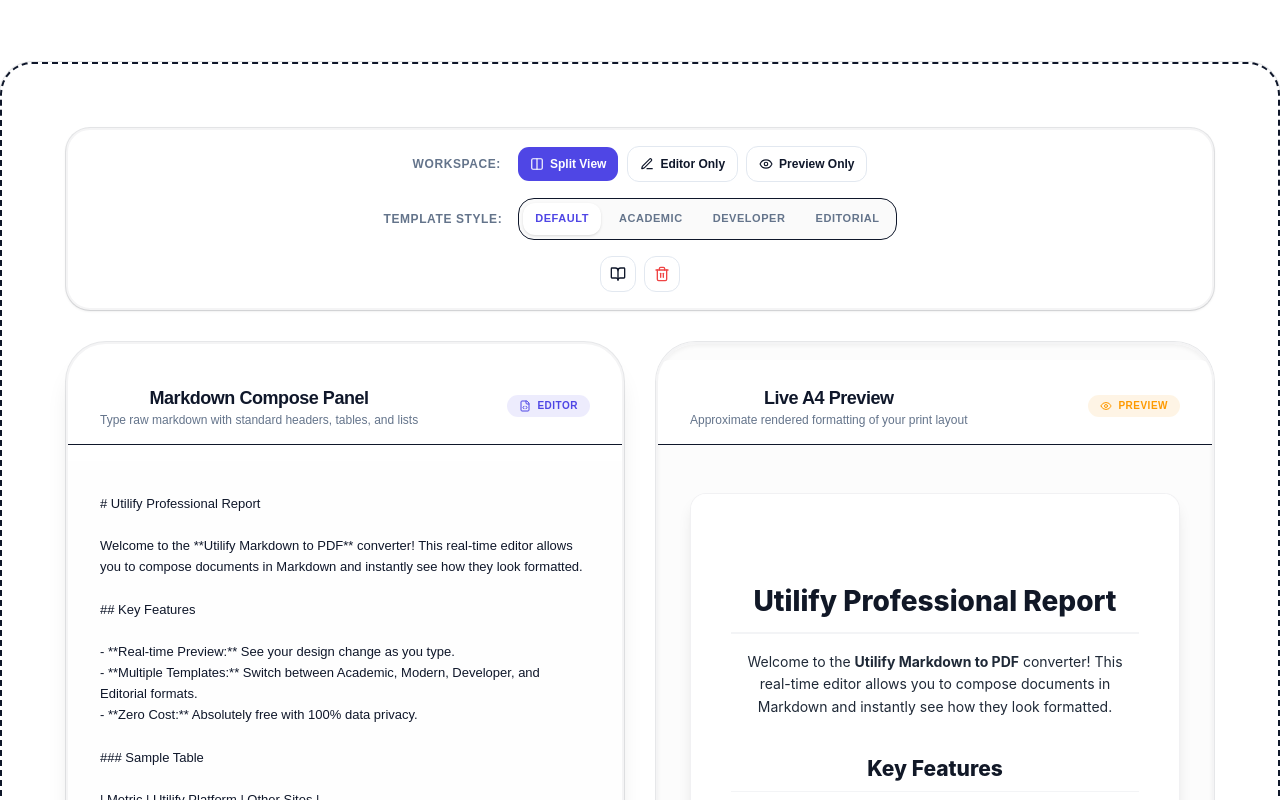
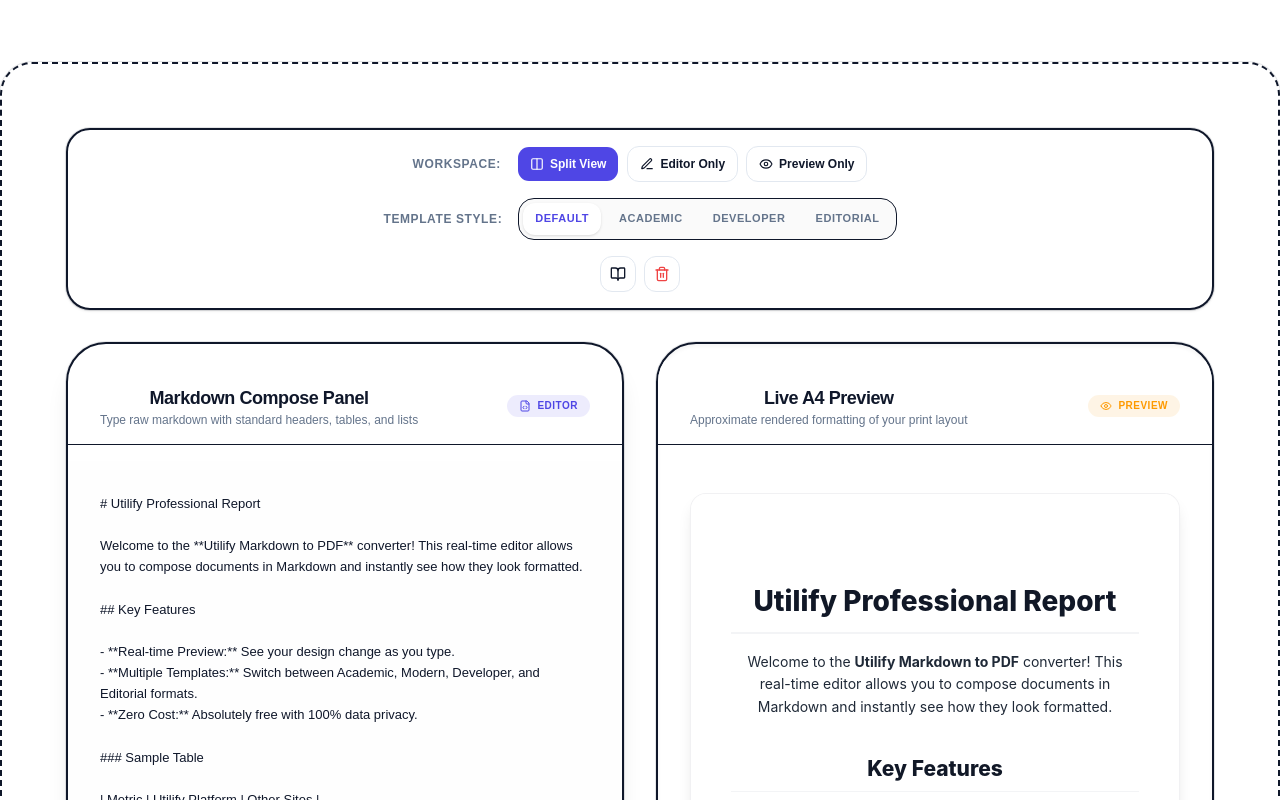
Before and after one commit to vaibhavdeshmukhdeveloper/the-utilify, a Next.js app: page /markdown-to-pdf in a window 1280 px wide. Shown: the part 300-1100 px from the top of the page. Built offline with nearby package versions, Linux system fonts and the light colour scheme.

Commit message:
style: enable class-based dark variant in Tailwind v4 and clean up markdown-to-pdf cards

```diff
--- a/src/app/globals.css
+++ b/src/app/globals.css
@@ -1,4 +1,6 @@
 @import "tailwindcss";
+
+@custom-variant dark (&:where(.dark, .dark *));
 
 :root {
   --background: #ffffff;
--- a/src/app/markdown-to-pdf/MarkdownToPdfClient.tsx
+++ b/src/app/markdown-to-pdf/MarkdownToPdfClient.tsx
@@ -186,7 +186,7 @@
       <div className="w-full max-w-7xl mx-auto space-y-8">
 
         {/* Workspace Toolbar Controls */}
-        <Card className="border-2 border-zinc-100 dark:border-zinc-900 bg-white dark:bg-zinc-950/40 p-4 rounded-3xl flex flex-wrap gap-4 items-center justify-between shadow-sm">
+        <Card className="p-4 rounded-3xl flex flex-wrap gap-4 items-center justify-between shadow-sm bg-card border-2">
           {/* Left Side: View Modes */}
           <div className="flex items-center gap-2">
             <span className="text-xs font-black uppercase text-muted-foreground mr-2 tracking-wider">Workspace:</span>
@@ -279,7 +279,7 @@
 
           {/* Left Column: Markdown Editor */}
           <Card className={cn(
-            "border-2 border-zinc-100 dark:border-zinc-900 rounded-[2.5rem] overflow-hidden bg-white dark:bg-zinc-950/40 shadow-xl transition-all duration-300",
+            "rounded-[2.5rem] overflow-hidden bg-card shadow-xl transition-all duration-300 border-2",
             viewMode === "editor" ? "lg:col-span-12" : viewMode === "preview" ? "hidden" : "lg:col-span-6"
           )}>
             <CardHeader className="border-b px-8 py-6 flex flex-row items-center justify-between">
@@ -306,7 +306,7 @@
 
           {/* Right Column: Live A4 Simulation Preview */}
           <Card className={cn(
-            "border-2 border-zinc-100 dark:border-zinc-900 rounded-[2.5rem] overflow-hidden bg-zinc-50/50 dark:bg-zinc-900/10 shadow-inner min-h-[640px] flex flex-col transition-all duration-300",
+            "rounded-[2.5rem] overflow-hidden bg-card shadow-inner min-h-[640px] flex flex-col transition-all duration-300 border-2",
             viewMode === "preview" ? "lg:col-span-12" : viewMode === "editor" ? "hidden" : "lg:col-span-6"
           )}>
             <CardHeader className="border-b bg-white dark:bg-zinc-950/50 px-8 py-6 flex flex-row items-center justify-between">
```
